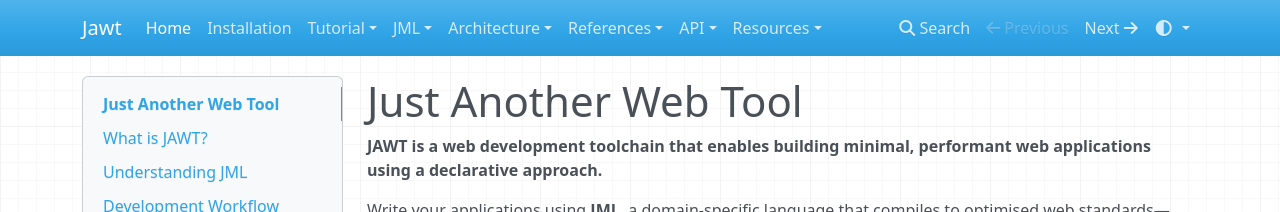
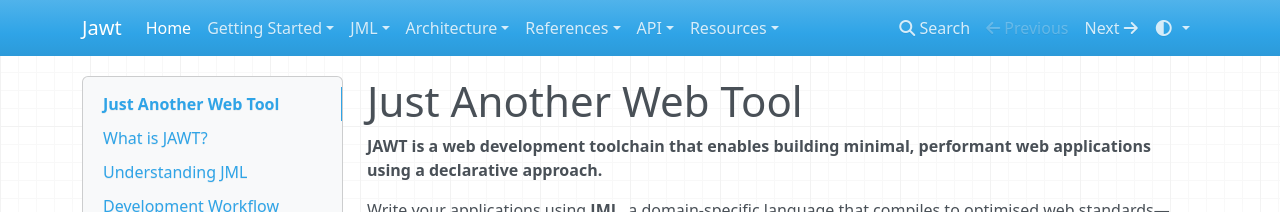
Before and after one commit to yasufadhili/jawt, an MkDocs documentation site: the page built from docs/docs/index.md, in a window 1280 px wide. Shown: the top 212 px of the page. Built offline with MkDocs 1.6.1, drawn with Linux system fonts in a browser that asks for light colours; nearby versions of some CDN libraries.

Commit message:
docs: use proper getting started docs links

```diff
--- a/docs/mkdocs.yml
+++ b/docs/mkdocs.yml
@@ -7,8 +7,8 @@
 
 nav:
   - Home: index.md
-  - Installation: installation.md
-  - Tutorial:
+  - Getting Started:
+    - Installation: getting-started/installation.md
     - First Page: tutorial/first-page.md
     - Project Structure: getting-started/project-structure.md
   - JML:
```
